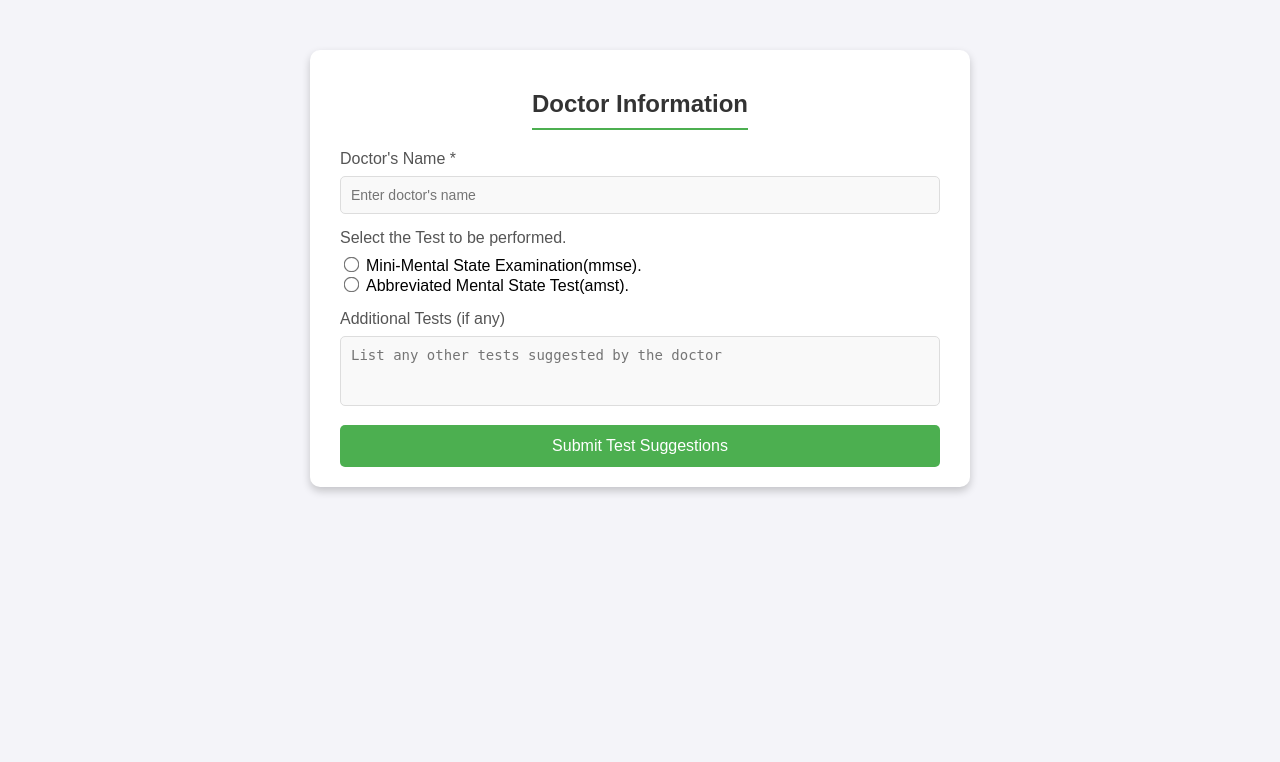
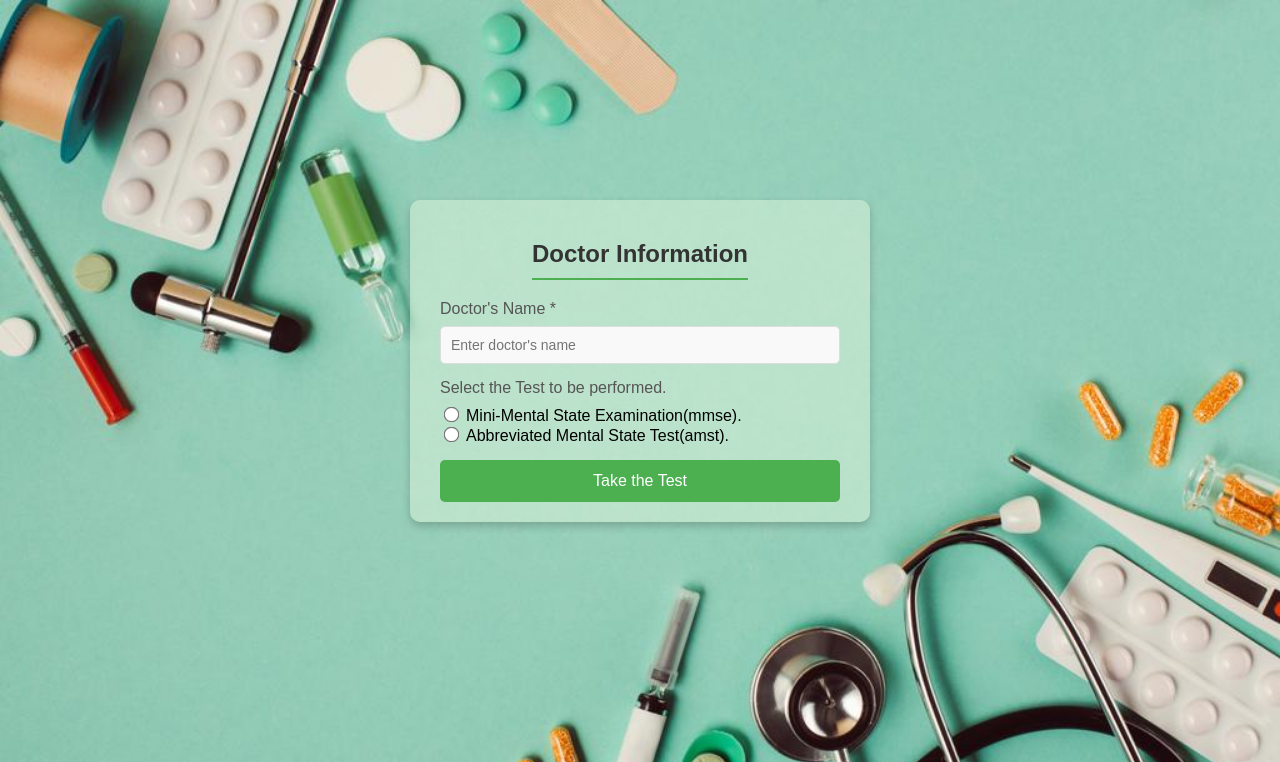
Before and after one commit to revanthkunche1206/Dementia_project, a Django app: template Projects/tool/templates/tests.html in a window 1280 px wide. Shown: the top 762 px of the page. Run offline with Django 3.2, Linux system fonts and the light colour scheme; the template is opened without the code that fills it, so the values that code supplies are empty.

Commit message:
project updates

```diff
--- a/Projects/tool/templates/tests.html
+++ b/Projects/tool/templates/tests.html
@@ -8,6 +8,8 @@
     <style>
         /* General reset */
 body {
+    background-image: url('{%static "images\tests.jpeg" %}');
+    background-size: cover;
     margin: 0;
     padding: 0;
     font-family: Arial, sans-serif;
@@ -16,14 +18,19 @@ body {
 
 /* Container styling */
 .container {
-    max-width: 600px;
-    margin: 50px auto;
-    background: #ffffff;
+    max-width: 400px;
+    margin: 200px auto;
+    background:rgba(223, 245, 219, 0.5);
     padding: 20px 30px;
     border-radius: 10px;
     box-shadow: 0 4px 8px rgba(0, 0, 0, 0.2);
     text-align: center;
+    transition: transform 0.3s ease, box-shadow 0.3s ease;
 }
+.container:hover {
+    transform: scale(1.05);
+    box-shadow: 0px 8px 15px -3px rgba(0, 0, 0, 0.3);
+  }
 
 /* Heading styling */
 h2 {
@@ -125,11 +132,7 @@ button:hover {
                 <input type="radio" name="test" required value="mmse">Mini-Mental State Examination(mmse).<br>
                 <input type="radio" name="test" required value="amst">Abbreviated Mental State Test(amst).
             </div>
-            <div class="form-group">
-                <label for="additional_tests">Additional Tests (if any)</label>
-                <textarea id="additional_tests" name="additional_tests" placeholder="List any other tests suggested by the doctor" rows="3"></textarea>
-            </div>
-            <button type="submit">Submit Test Suggestions</button>
+            <button type="submit">Take the Test</button>
         </form>
     </div>
 </body>
```
Also changed, not shown: Projects/tool/templates/home.html (+9 -1 lines), Projects/tool/static/images/homepage.avif (added), Projects/tool/static/images/tests.jpeg (added).
